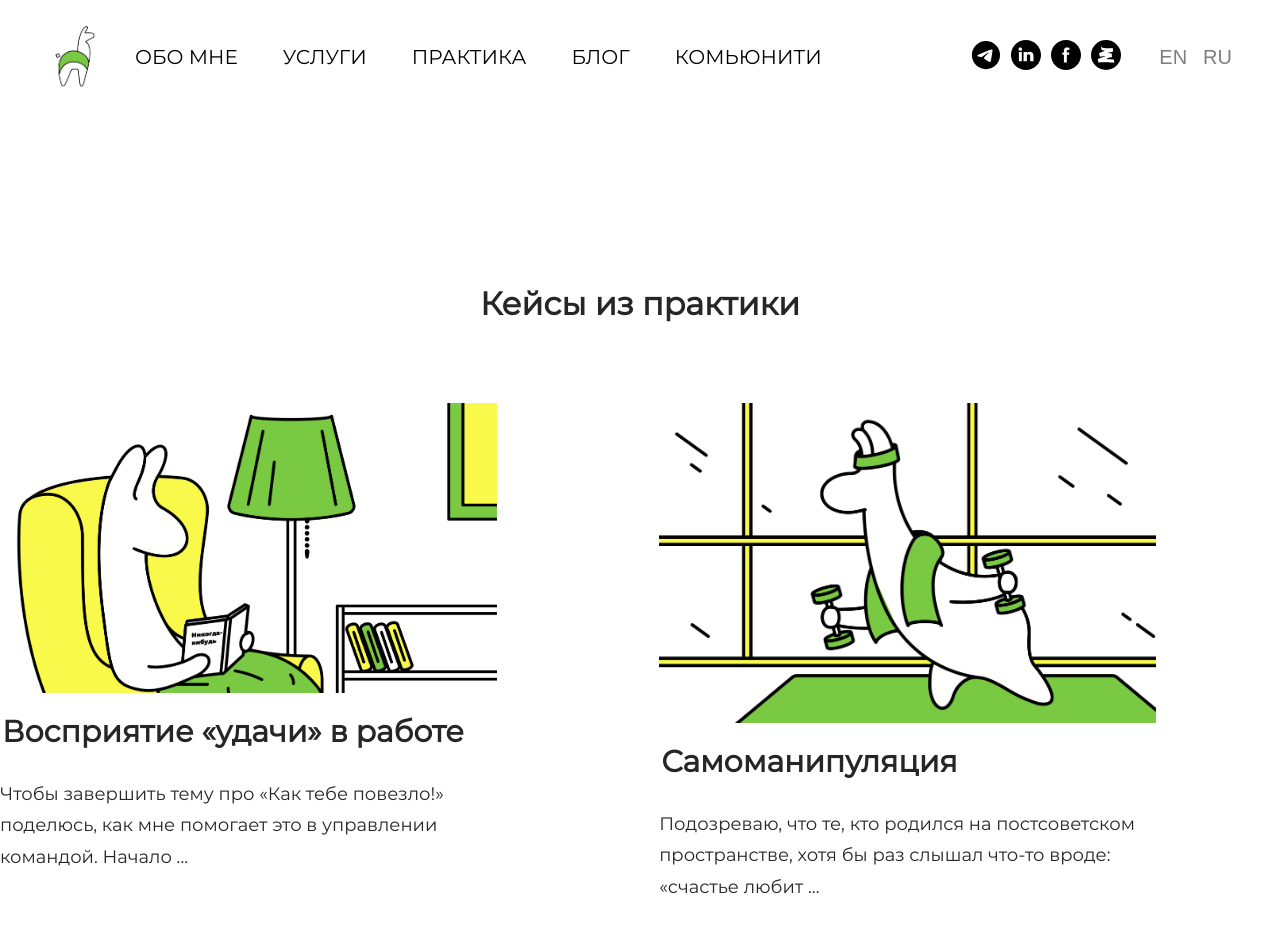
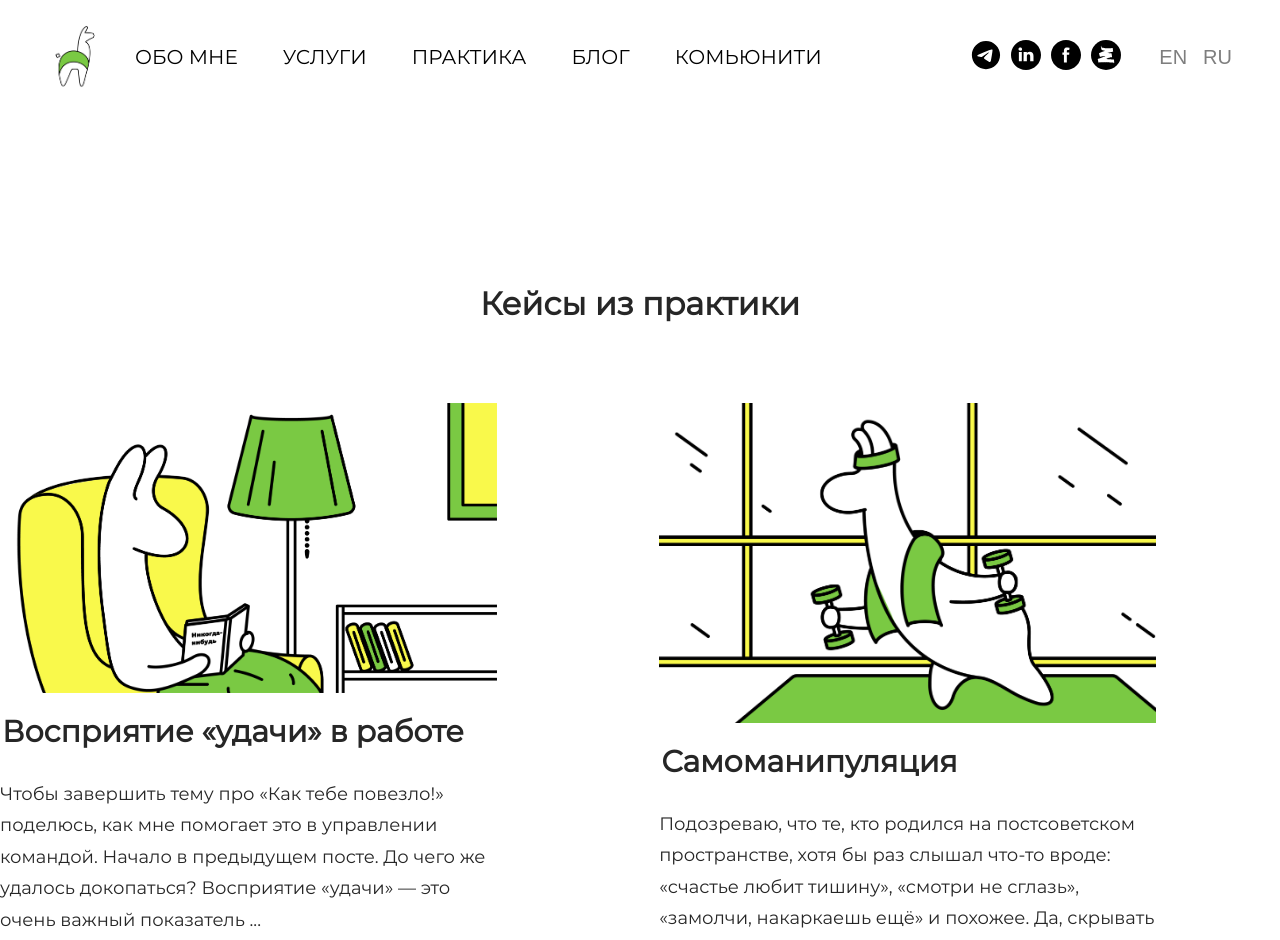
Before and after one commit to ITGirls-PM/developers, a Next.js app: page /practice in a window 1280 px wide. Shown: the top 940 px of the page. Built offline with nearby package versions, Linux system fonts and the light colour scheme.

Commit message:
interim commit

```diff
--- a/src/components/DescriptionPractive/index.js
+++ b/src/components/DescriptionPractive/index.js
@@ -12,7 +12,7 @@ export default function DescriptionPractice(props) {
   let text = props.text;
 
   const clicedNumber = () => {
-    let clicedText = 105;
+    let clicedText = 205;
     for (let i = 0; i < 20; i++) {
       if (props.text[clicedText + i] === ' ')
         return (clicedText = clicedText + i);
```
Also changed, not shown: src/app/page.jsx (+2 -7 lines).
